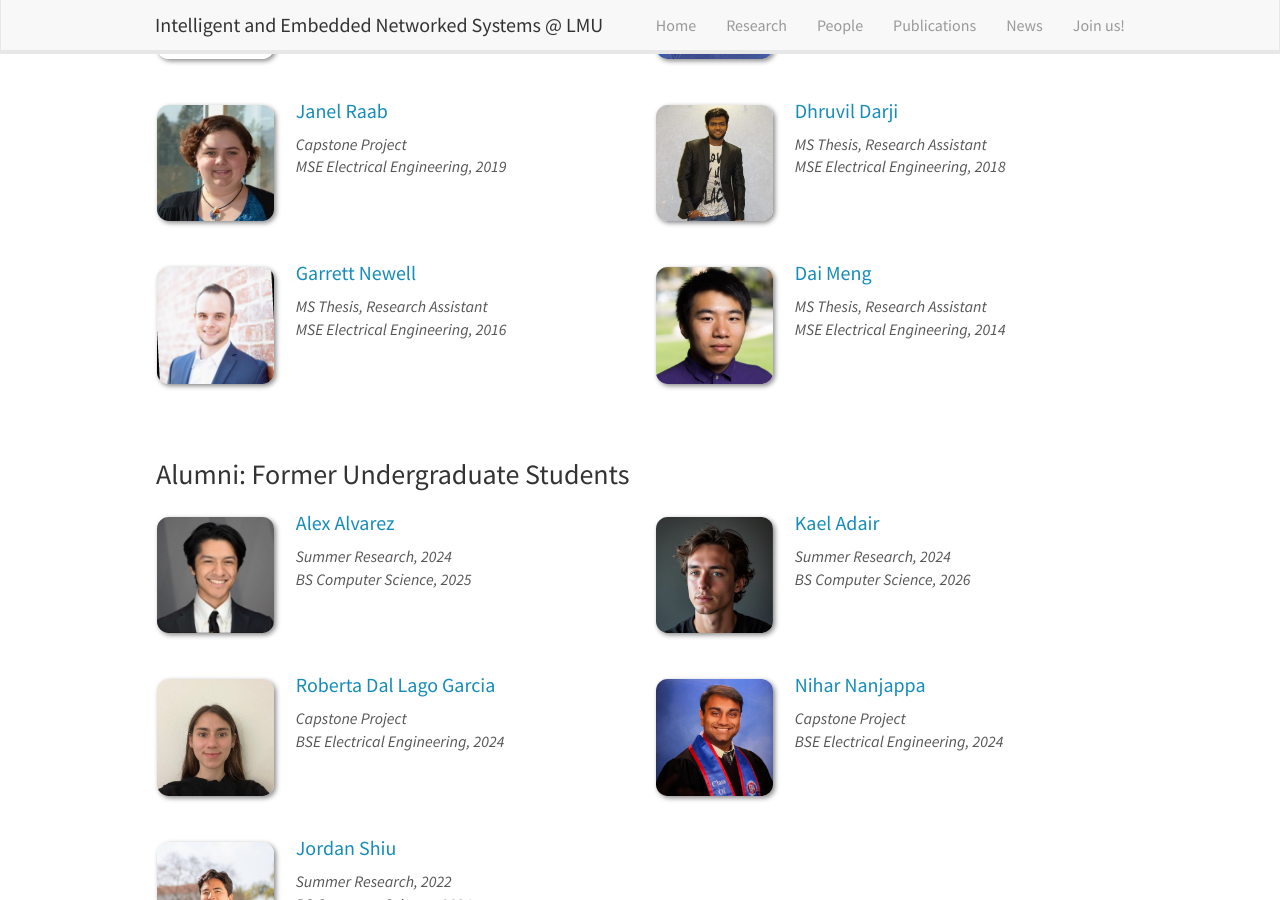
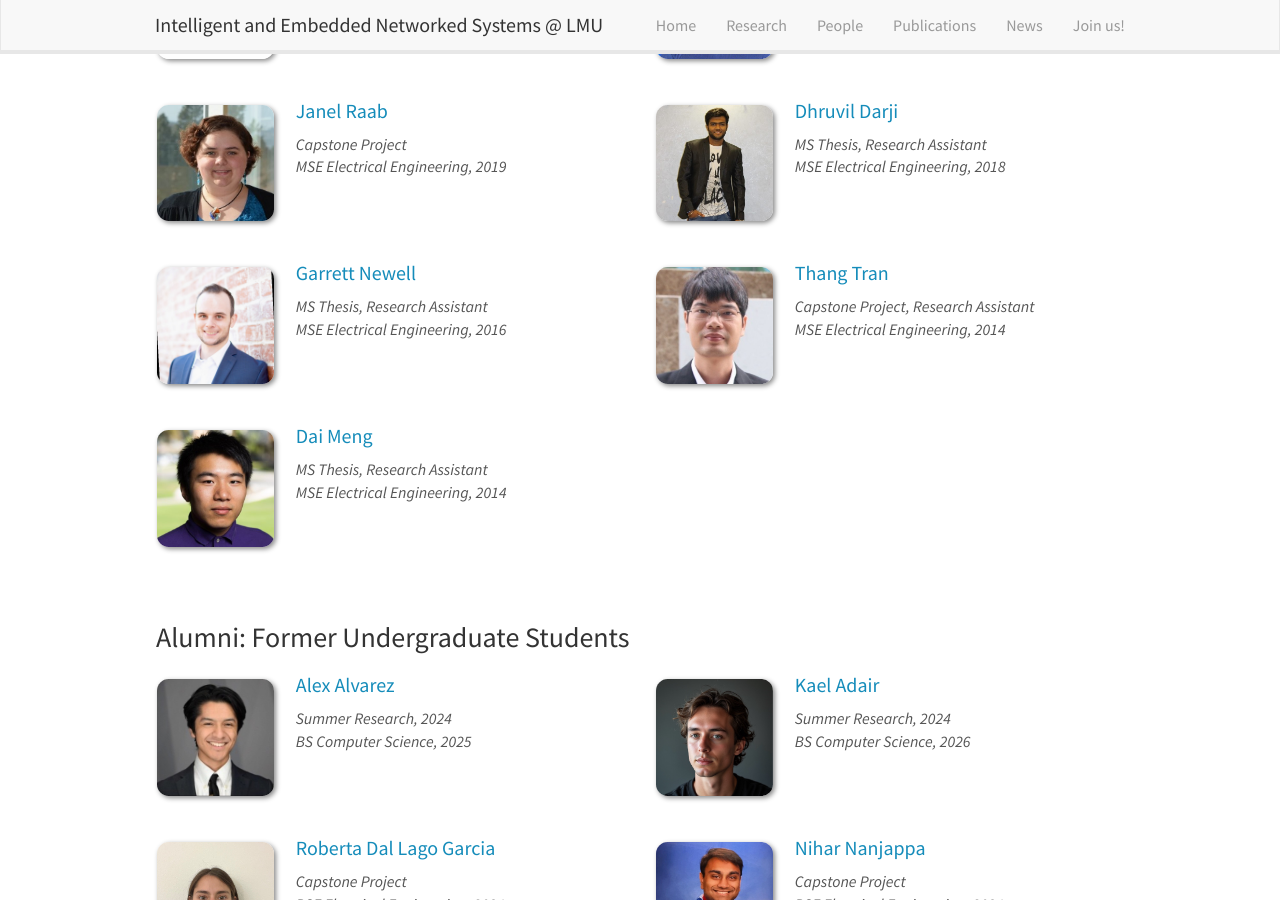
Before and after one commit to intemnets/intemnets.github.io, a Jekyll site: the page built from _pages/people.md, in a window 1280 px wide and 900 px high, scrolled down 1692 px. Built offline with Jekyll 4.4.1, drawn with Linux system fonts in a browser that asks for light colours; nearby versions of some CDN libraries.

```diff
--- a/_data/former_grad_members.yml
+++ b/_data/former_grad_members.yml
@@ -82,6 +82,11 @@
   role: MS Thesis, Research Assistant
   info: MSE Electrical Engineering, 2016
 
+- name: <a href="https://www.linkedin.com/in/thang-tran-166496102/">Thang Tran</a>
+  photo: thang.png
+  role: Capstone Project, Research Assistant
+  info: MSE Electrical Engineering, 2014
+
 - name: <a href="https://www.linkedin.com/in/daimeng/">Dai Meng</a>
   photo: dai.jpg
   role: MS Thesis, Research Assistant
```
Also changed, not shown: images/teampic/thang.png (added).
